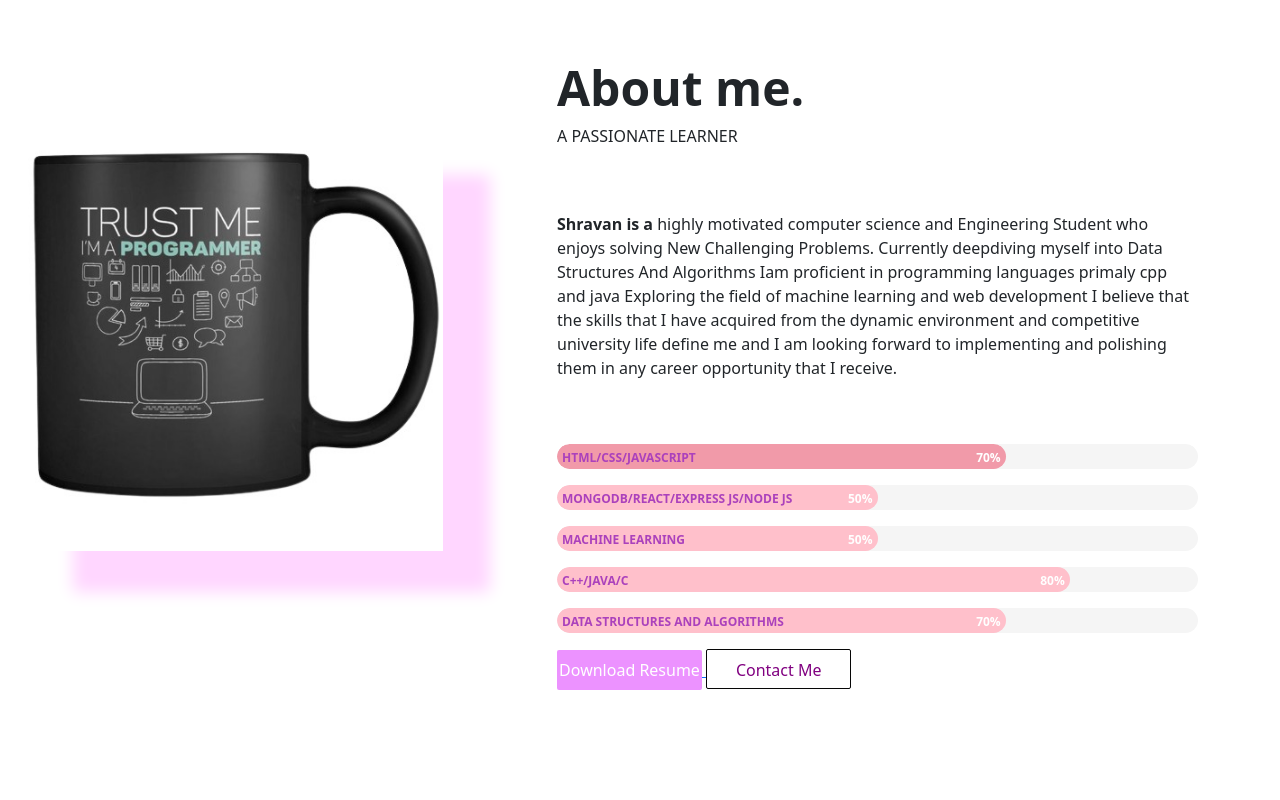
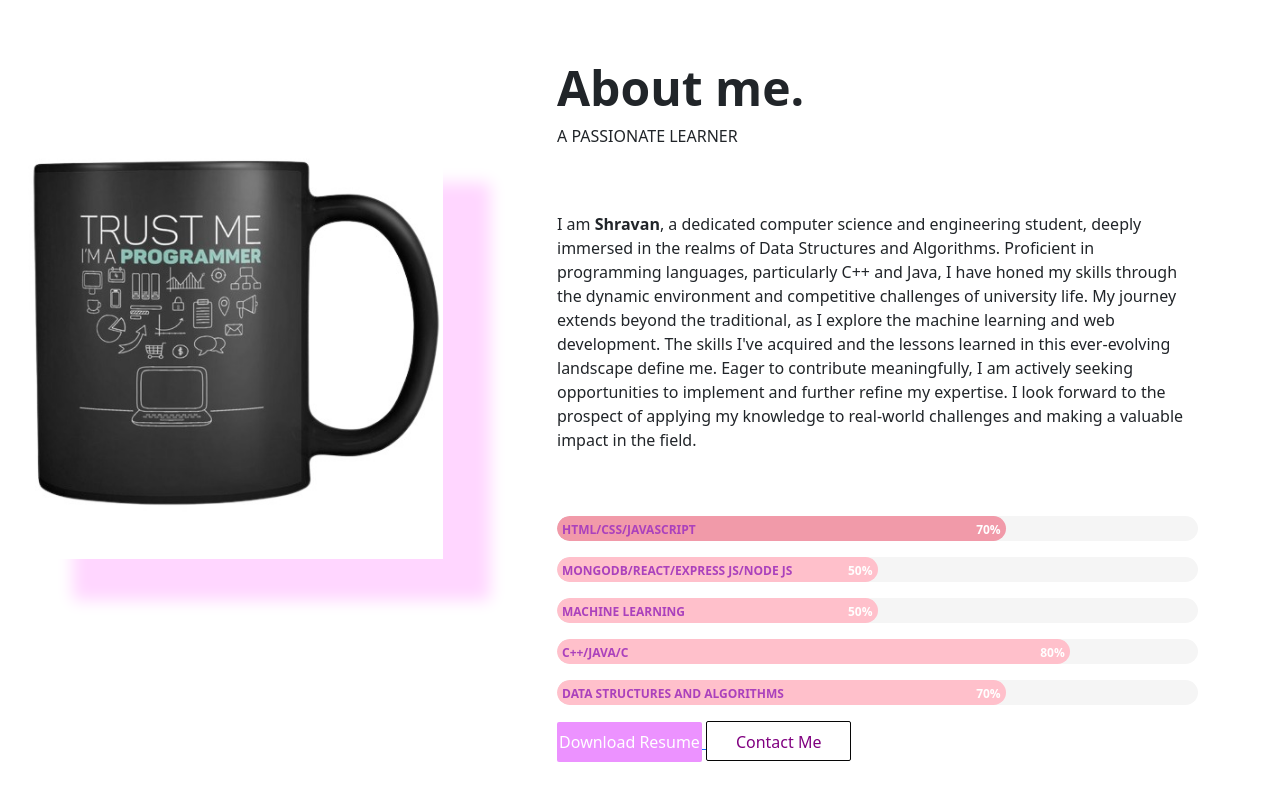
Before and after one commit to shravan-das/Shravan-Portfolio, a plain HTML site: page index.html in a window 1280 px wide. Shown: the part 825-1625 px from the top of the page. Drawn offline with nearby package versions, Linux system fonts and the light colour scheme.

Commit message:
completed

```diff
--- a/index.html
+++ b/index.html
@@ -62,11 +62,12 @@
           <div class="col-lg-7 py-5">
             <h1>About me.</h1>
             <p>A PASSIONATE LEARNER</p>
-            <p class="py-5"><span class="fw-bolder">Shravan is a</span> highly motivated computer science and Engineering Student who enjoys solving New Challenging Problems.
-                 Currently deepdiving myself into Data Structures And Algorithms
-                 Iam proficient in programming languages primaly cpp and java
-                 Exploring the field of machine learning and web development
-                 I believe that the skills that I have acquired from the dynamic environment and competitive university life define me and I                am looking forward to implementing and polishing them in any career opportunity that I receive.</p>
+            <p class="py-5">
+              I am <span class="fw-bolder">Shravan</span>, a dedicated computer science and engineering student, deeply immersed in the realms of Data Structures and Algorithms. Proficient in programming languages, particularly C++ and Java, I have honed my skills through the dynamic environment and competitive challenges of university life.
+
+              My journey extends beyond the traditional, as I explore the machine learning and web development.
+
+              The skills I've acquired and the lessons learned in this ever-evolving landscape define me. Eager to contribute meaningfully, I am actively seeking opportunities to implement and further refine my expertise. I look forward to the prospect of applying my knowledge to real-world challenges and making a valuable impact in the field.</p>
             <div class="progress">
               <div class="provalue-1">
                 <p>HTML/CSS/JAVASCRIPT <span class="text-white float-end">70%</span></p>
```
